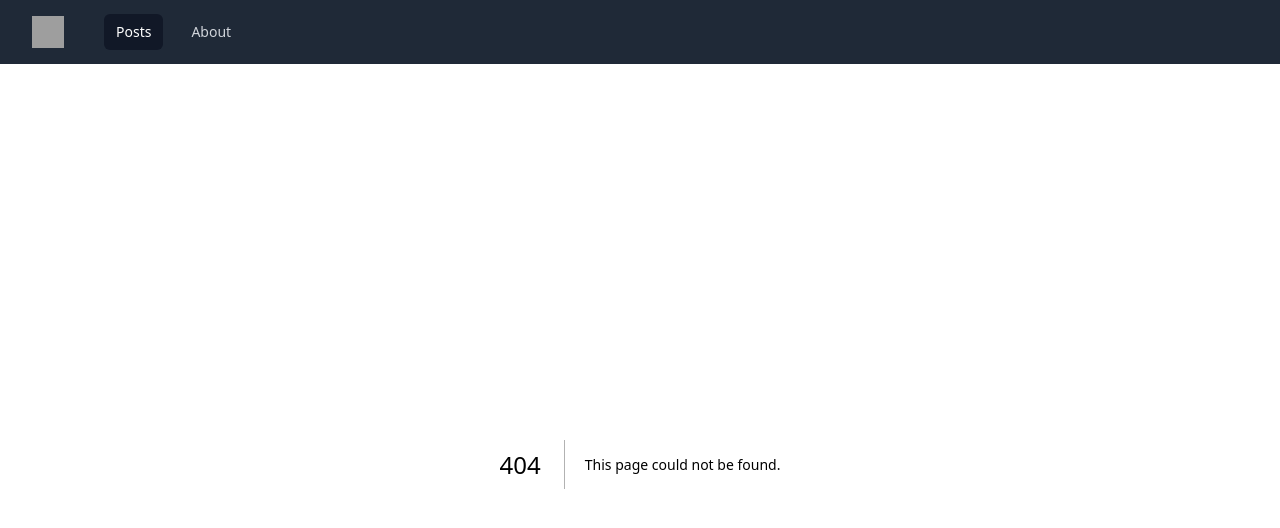
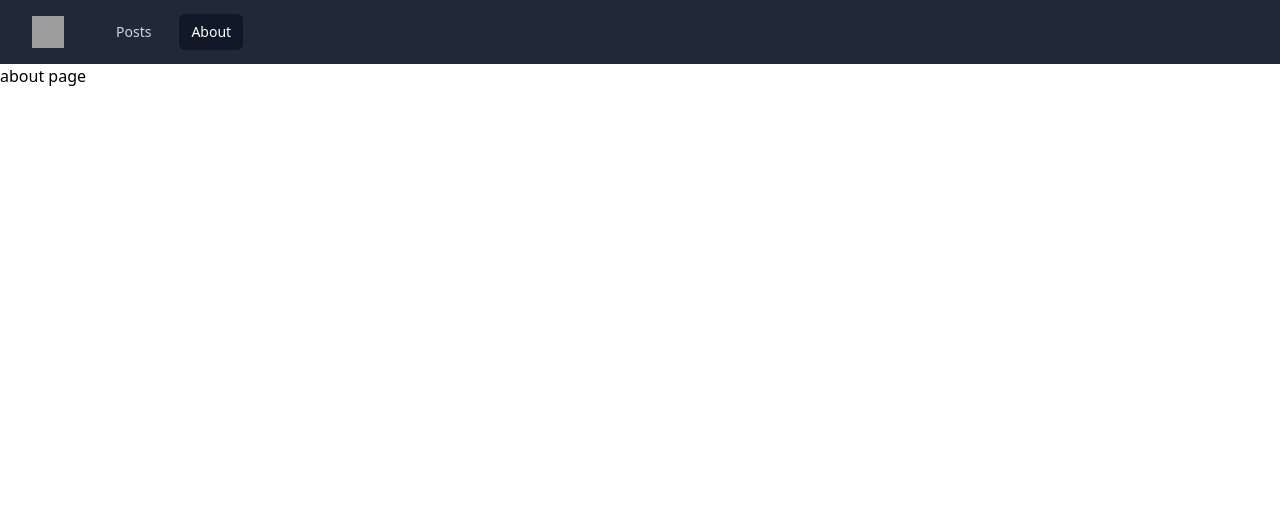
Before and after one commit to Yooinhak/inak-blog, a Next.js app: page /about in a window 1280 px wide. Before the commit this address had no page. Shown: the top 528 px of the page. Built offline with nearby package versions, Linux system fonts and the light colour scheme; grey boxes are pictures that could not be loaded.

Commit message:
feat. usePathname

```diff
--- /dev/null
+++ b/src/app/about/page.tsx
@@ -0,0 +1,5 @@
+const Page = () => {
+  return <div>about page</div>;
+};
+
+export default Page;
--- a/src/app/layout.tsx
+++ b/src/app/layout.tsx
@@ -1,7 +1,7 @@
 import './global.css';
-import { default as ThemeProvider } from '@themes/Provider';
 
 import Header from '@components/Header';
+import { default as ThemeProvider } from '@themes/Provider';
 
 import type { Metadata } from 'next';
 
--- /dev/null
+++ b/src/app/posts/page.tsx
@@ -0,0 +1,5 @@
+const Page = () => {
+  return (<div>blog list page</div>)
+}
+
+export default Page;
--- a/src/components/Header/component.tsx
+++ b/src/components/Header/component.tsx
@@ -1,15 +1,18 @@
+'use client';
+
 import {
   Disclosure,
   DisclosureButton,
   DisclosurePanel,
 } from '@headlessui/react';
+import { useRouter, usePathname } from 'next/navigation';
 import { useState } from 'react';
 
 import HamburgerMenu from '@components/FancyIcon/HamburgerMenu';
 
 const navigation = [
-  { name: 'Posts', href: '#', current: true },
-  { name: 'About', href: '#', current: false },
+  { name: 'Posts', href: '/posts', current: true },
+  { name: 'About', href: '/about', current: false },
 ];
 
 function classNames(...classes: string[]) {
@@ -17,6 +20,12 @@ function classNames(...classes: string[]) {
 }
 
 const Component = () => {
+  const pathname = usePathname();
+
+  const isCurrentPage = (url: string) => {
+    return pathname.startsWith(url);
+  };
+
   return (
     <Disclosure as="nav" className="bg-gray-800">
       <div className="mx-auto max-w-7xl px-4 sm:px-6 lg:px-8">
@@ -38,7 +47,7 @@ const Component = () => {
                     href={item.href}
                     aria-current={item.current ? 'page' : undefined}
                     className={classNames(
-                      item.current
+                      isCurrentPage(item.href)
                         ? 'bg-gray-900 text-white'
                         : 'text-gray-300 hover:bg-gray-700 hover:text-white',
                       'rounded-md px-3 py-2 text-sm font-medium',
```
